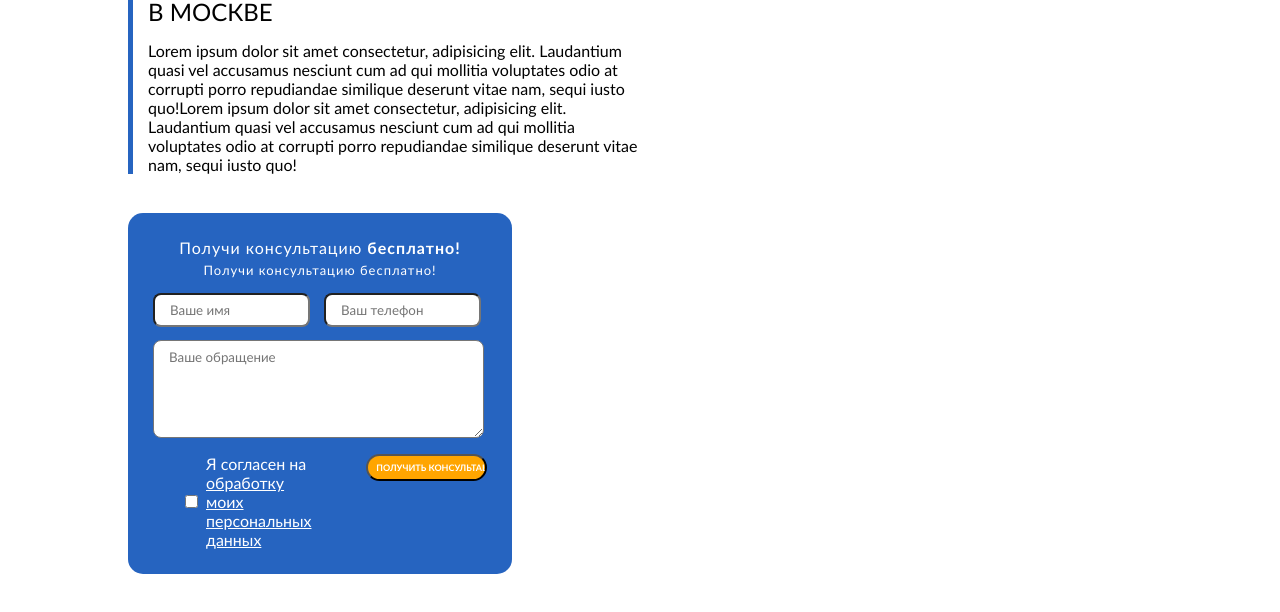
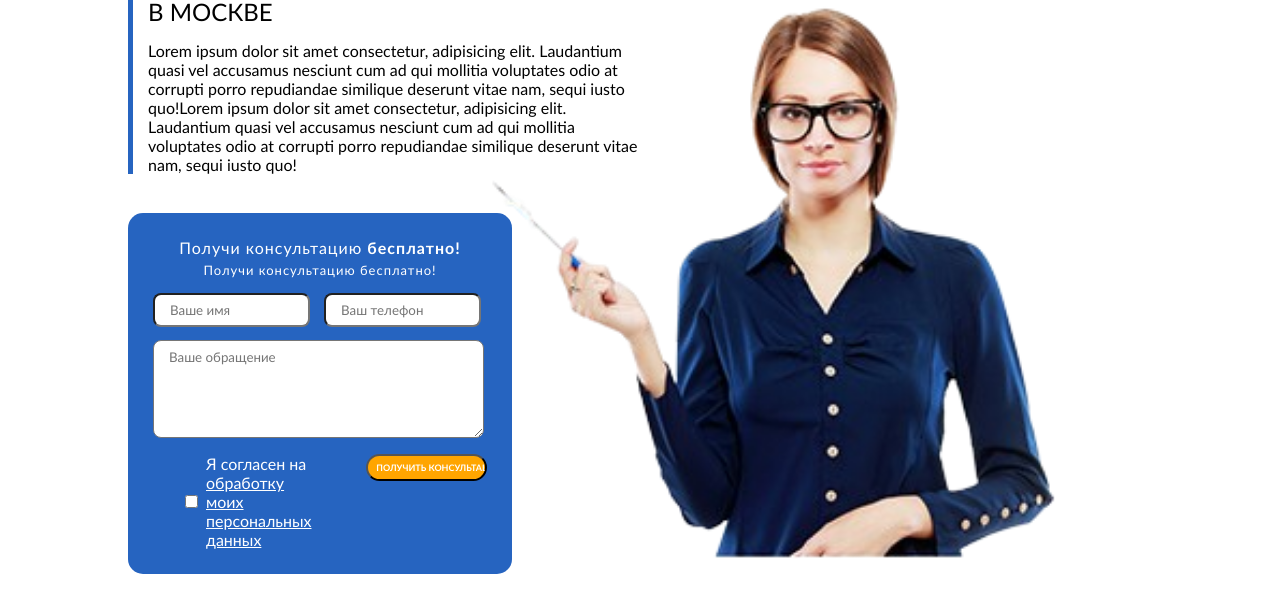
Before and after one commit to olgaNewt/verstka, a plain HTML site: page index.html in a window 1280 px wide. Shown: the part 180-792 px from the top of the page. Drawn offline with Linux system fonts and the light colour scheme.

Commit message:
Добавила женщину с указкой

```diff
--- a/css/style.css
+++ b/css/style.css
@@ -142,6 +142,14 @@ textarea{
 }
 
 
+/*Woman*/
+.woman img{
+    width: 630px;
+    position: absolute;
+    top: 120px;
+    left: 38%;
+}
+
 
 
 
@@ -177,6 +185,7 @@ textarea{
     .tel{
         margin-left: 24%;
     }
+
 }
 @media screen and (min-width: 1161px) and (max-width: 1365px){
     .zn2{
@@ -188,6 +197,7 @@ textarea{
     .tel{
         margin-left: 18%;
     }
+
 }
 @media screen and (min-width: 1046px) and (max-width: 1160px){
     .zn2{
--- a/index.html
+++ b/index.html
@@ -51,6 +51,7 @@
 
             </form>
         </div>
+        <div class="woman"><img src="img/woman.png" alt=""></div>
         <div class="footer"></div>
     </div>
 
```
